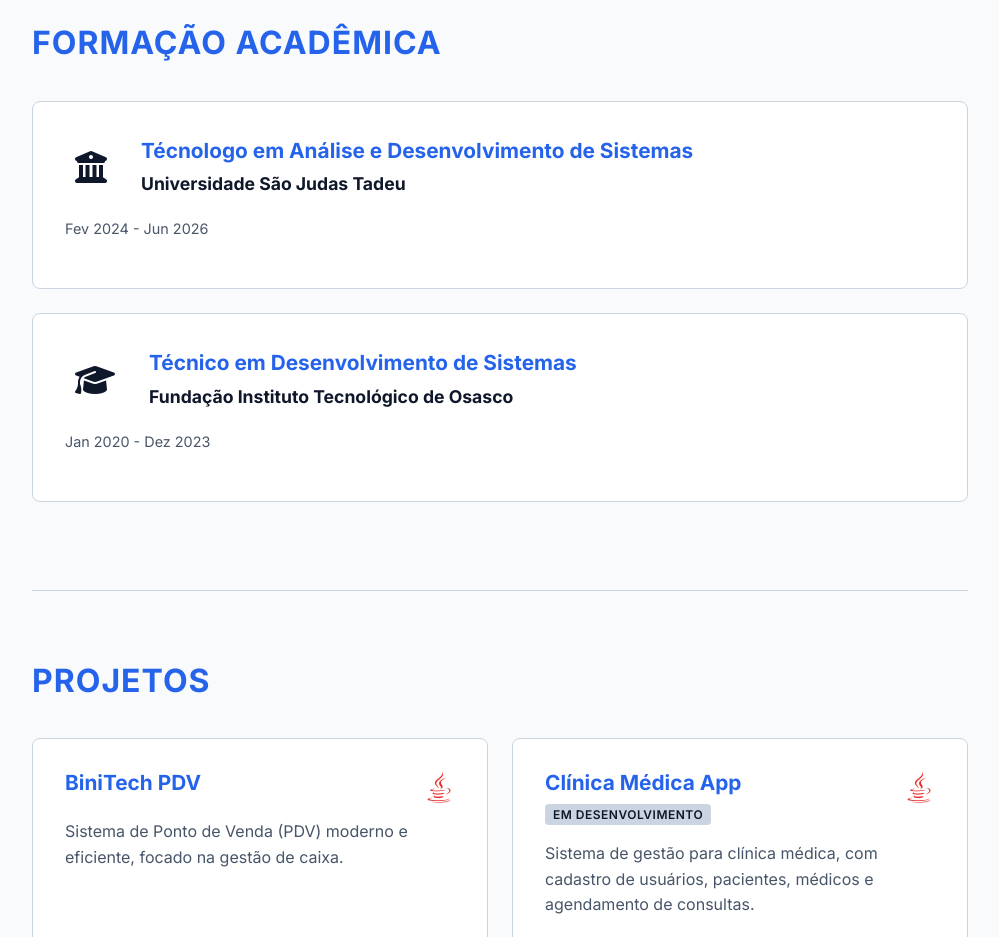
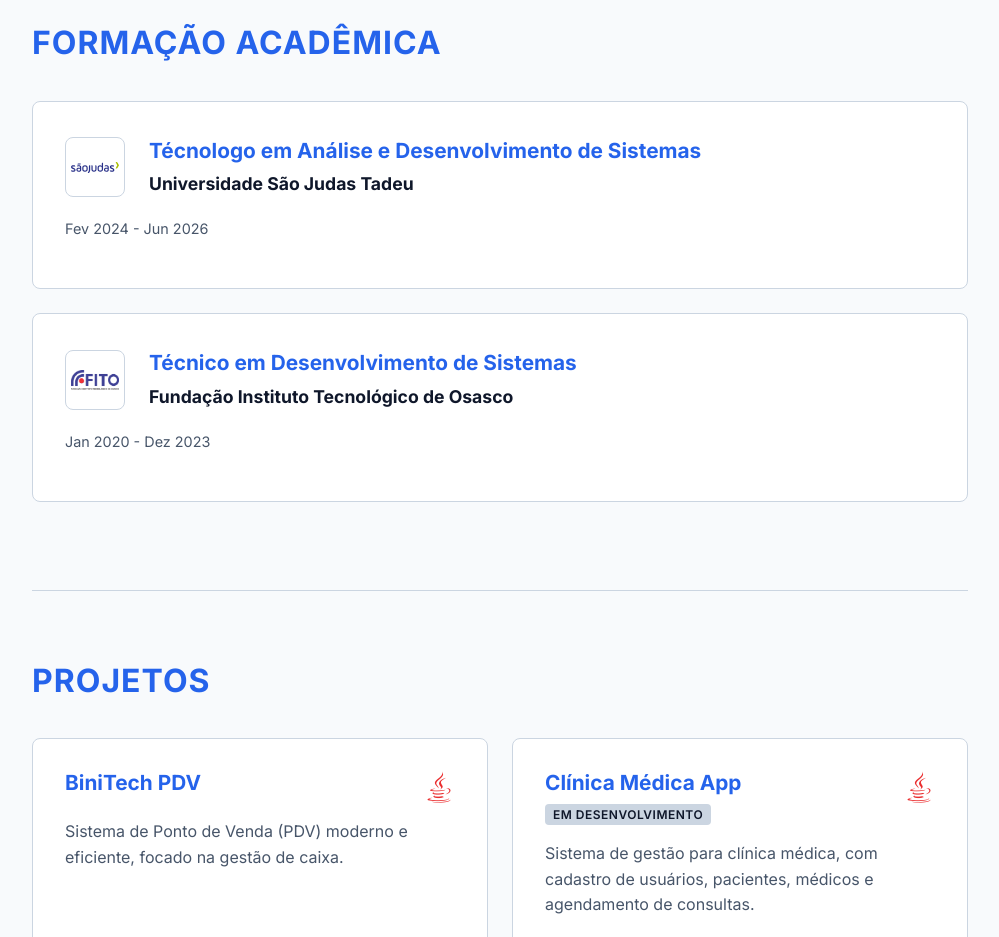
Before and after one commit to niicsz/portfolio-v2, an Angular app: page / in a window 1280 px wide. Shown: the part 1800-2737 px from the top of the page, without its empty margins (140-1139 px from the left). Built offline with nearby package versions, Linux system fonts and the light colour scheme.

Commit message:
Add university and FITO logos to academic section and include USJT SVG asset

```diff
--- a/src/app/app.component.html
+++ b/src/app/app.component.html
@@ -78,7 +78,7 @@
       <h2 class="section-title">Formação Acadêmica</h2>
       <div class="experience-card">
         <div class="company-header">
-          <i class="fas fa-university fa-2x" style="padding: 10px; color: var(--text-primary);"></i>
+          <img src="assets/logo-usjt.svg" alt="USJT Logo" class="company-logo">
           <div>
             <h3>Técnologo em Análise e Desenvolvimento de Sistemas</h3>
             <h4>Universidade São Judas Tadeu</h4>
@@ -88,7 +88,7 @@
       </div>
       <div class="experience-card">
         <div class="company-header">
-          <i class="fas fa-graduation-cap fa-2x" style="padding: 10px; color: var(--text-primary);"></i>
+          <img src="assets/FundaçãoInstitutoTecnológicodeOsasco.png" alt="FITO Logo" class="company-logo">
           <div>
             <h3>Técnico em Desenvolvimento de Sistemas</h3>
             <h4>Fundação Instituto Tecnológico de Osasco</h4>
```
Also changed, not shown: src/assets/FundaçãoInstitutoTecnológicodeOsasco.png (added), src/assets/logo-usjt.svg (added).
